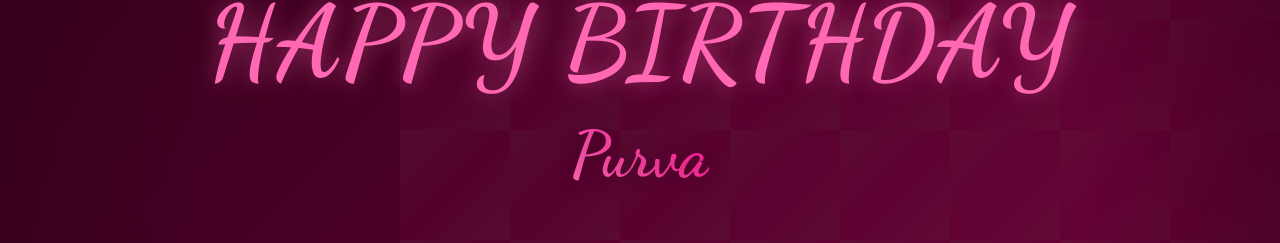
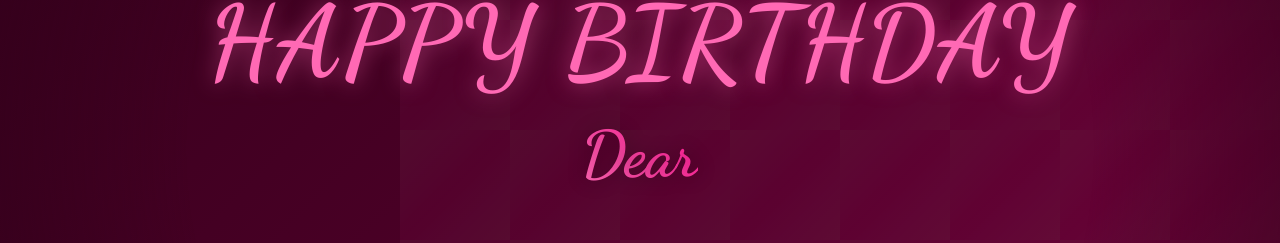
Before and after one commit to khandeshwar51/khandeshwar-dev-portfolio, a plain HTML site: page projects/birthday-wish-card.html in a window 1280 px wide. Shown: the part 252-495 px from the top of the page. Drawn offline with Linux system fonts and the light colour scheme.

Commit message:
fix(projects): update birthday wish card name to Dear per user request

```diff
--- a/projects/birthday-wish-card.html
+++ b/projects/birthday-wish-card.html
@@ -369,7 +369,7 @@
 
     <div class="hero">
         <h1>HAPPY BIRTHDAY</h1>
-        <div class="name">Purva</div>
+        <div class="name">Dear</div>
 
         <button class="reveal-btn" id="cutCakeBtn">Let's Cut the Cake! 🎂</button>
 
@@ -395,7 +395,7 @@
     <div class="birthday-card" id="birthdayCard">
         <div class="card-title">To The Most Beautiful Soul ✨</div>
         <div class="message">
-            <p>Dearest <strong>Purva</strong>,</p>
+            <p>Dearest <strong>Dear</strong>,</p>
             <p>On your special day, may your world be filled with as much joy and happiness as you bring to others!</p>
             <p>You shine brighter than the stars and make every moment magical just by being you.</p>
         </div>
```
